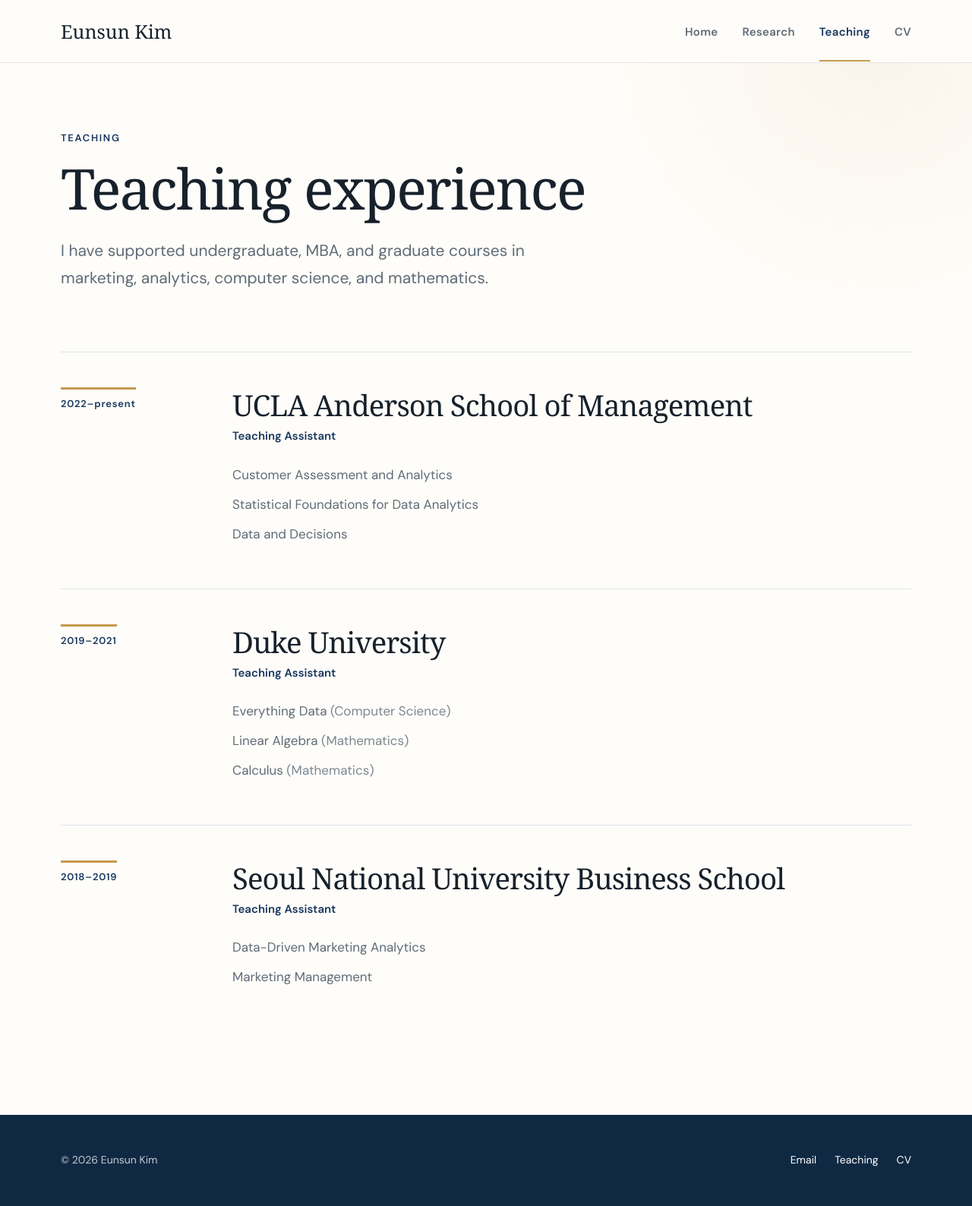
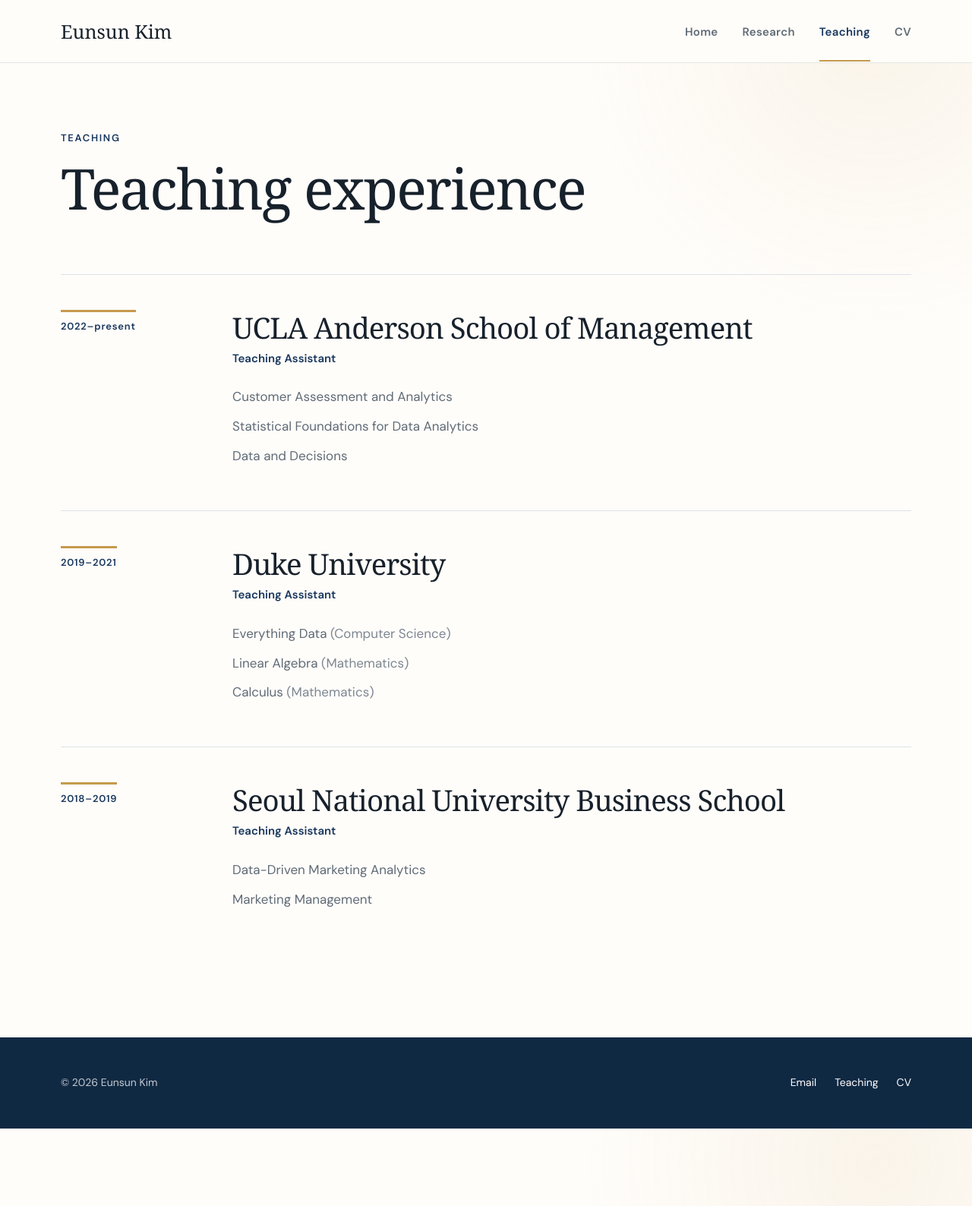
Before and after one commit to eskim14/eskim14.github.io, a Jekyll site: the page built from teaching.md, in a window 1280 px wide. Shown: the whole page at 76% size. Built offline with Jekyll 4.4.1, drawn with Linux system fonts in a browser that asks for light colours; some web fonts are replaced.

Commit message:
Simplify teaching page introduction

```diff
--- a/assets/css/style.scss
+++ b/assets/css/style.scss
@@ -313,7 +313,7 @@ h2 {
 }
 
 .page-header--compact {
-  padding-bottom: 58px;
+  padding-bottom: 48px;
 }
 
 .paper-card {
--- a/teaching.md
+++ b/teaching.md
@@ -8,10 +8,6 @@ permalink: /teaching/
 <header class="page-header page-header--compact">
   <p class="eyebrow">Teaching</p>
   <h1>Teaching experience</h1>
-  <p>
-    I have supported undergraduate, MBA, and graduate courses in marketing,
-    analytics, computer science, and mathematics.
-  </p>
 </header>
 
 <section class="teaching-list">
```
